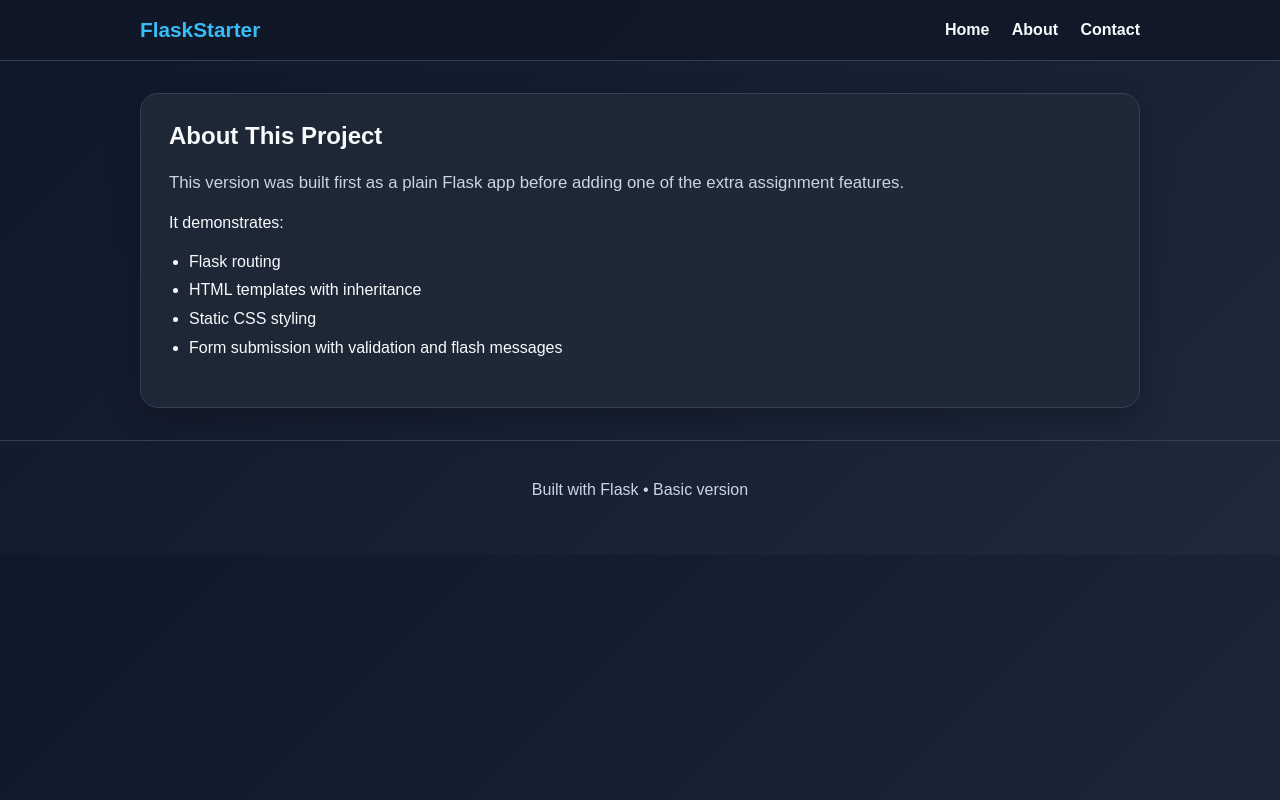
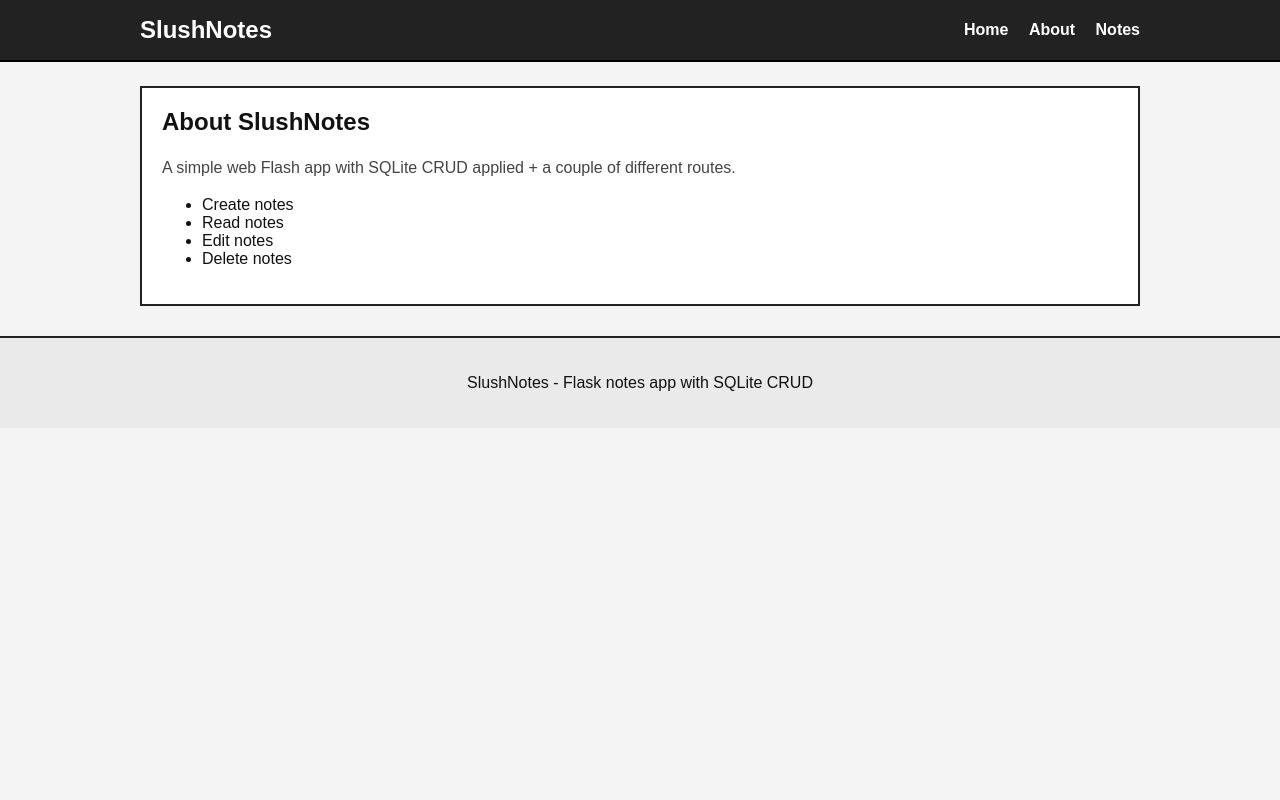
Before and after one commit to CKacha/slushies, a Flask app: template templates/about.html in a window 1280 px wide. Run offline with Flask 3, Linux system fonts and the light colour scheme; the template is opened without the code that fills it, so the values that code supplies are empty; parts of the project's set-up code (start-up, migrations or seed data) failed here and were passed over.

Commit message:
done! Much better and it should work

```diff
--- a/app.py
+++ b/app.py
@@ -1,40 +1,114 @@
-from flask import Flask, render_template, reques, redirect, url_for, flash
+import sqlite3
+from flask import Flask, render_template, request, redirect, url_for, flash, g
 
 app = Flask(__name__)
 app.secret_key = "dev-secret-key"
+DATABASE = "notes.db"
 
-@app.rout("/")
 
+def get_db():
+    if "db" not in g:
+        g.db = sqlite3.connect(DATABASE)
+        g.db.row_factory = sqlite3.Row
+    return g.db
+
+
+def init_db():
+    db = get_db()
+    db.execute("""
+        CREATE TABLE IF NOT EXISTS notes (
+            id INTEGER PRIMARY KEY AUTOINCREMENT,
+            title TEXT NOT NULL,
+            content TEXT NOT NULL
+        )
+    """)
+    db.commit()
+
+
+@app.before_request
+def before_request():
+    init_db()
+
+
+@app.teardown_appcontext
+def close_db(error):
+    db = g.pop("db", None)
+    if db is not None:
+        db.close()
+
+
+@app.route("/")
 def home():
-    features = [
-        "3 working routes",
-        "Shared layout with templates",
-        "Basic stlying",
-        "Contact form + flash message!"
-    ]
-    return render_template("home.html", features=features)
+    return render_template("home.html")
 
-@app.rout("/about")
 
+@app.route("/about")
 def about():
     return render_template("about.html")
 
-@app.route("/contact", methods=["GET", "POST"])
 
-def contact():
+@app.route("/notes", methods=["GET", "POST"])
+def notes():
+    db = get_db()
+
     if request.method == "POST":
-        name = request.form.get("name").strip()
-        email = request.form.get("email").strip()
-        message = request.form.get("message").strip()
+        title = request.form.get("title", "").strip()
+        content = request.form.get("content", "").strip()
 
-        if not name or not email or not message:
-            flash("", "error")
-            return redirect(url_for("contact"))
+        if not title or not content:
+            flash("Please provide both a title and content for the note.", "error")
+            return redirect(url_for("notes"))
 
-        flash(f"Thanks, {name}! Your message has been submitted :) ", "success")
-        return redirect(url_for("contact"))
+        db.execute(
+            "INSERT INTO notes (title, content) VALUES (?, ?)",
+            (title, content)
+        )
+        db.commit()
+        flash("Note added successfully!", "success")
+        return redirect(url_for("notes"))
 
-    return render_template("contact.html")
+    all_notes = db.execute("SELECT * FROM notes ORDER BY id DESC").fetchall()
+    return render_template("notes.html", notes=all_notes)
+
+
+@app.route("/notes/edit/<int:note_id>", methods=["GET", "POST"])
+def edit_note(note_id):
+    db = get_db()
+    note = db.execute("SELECT * FROM notes WHERE id = ?", (note_id,)).fetchone()
+
+    if note is None:
+        flash("Note not found.", "error")
+        return redirect(url_for("notes"))
+
+    if request.method == "POST":
+        title = request.form.get("title", "").strip()
+        content = request.form.get("content", "").strip()
+
+        if not title or not content:
+            flash("Both fields are required.", "error")
+            return redirect(url_for("edit_note", note_id=note_id))
+
+        db.execute(
+            "UPDATE notes SET title = ?, content = ? WHERE id = ?",
+            (title, content, note_id)
+        )
+        db.commit()
+        flash("Note updated successfully.", "success")
+        return redirect(url_for("notes"))
+
+    return render_template("edit_note.html", note=note)
+
+
+@app.route("/notes/delete/<int:note_id>", methods=["POST"])
+def delete_note(note_id):
+    db = get_db()
+    db.execute("DELETE FROM notes WHERE id = ?", (note_id,))
+    db.commit()
+    flash("Note deleted.", "success")
+    return redirect(url_for("notes"))
+
 
 if __name__ == "__main__":
+    with app.app_context():
+        init_db()
     app.run(debug=True)
--- a/requirements.txt
+++ b/requirements.txt
@@ -1 +1 @@
-Flask = 3.1.3
+Flask==3.1.3
--- a/static/style.css
+++ b/static/style.css
@@ -1,16 +1,3 @@
-:root {
-  --bg: #0f172a;
-  --panel: #111827;
-  --card: #1f2937;
-  --text: #f8fafc;
-  --muted: #cbd5e1;
-  --accent: #38bdf8;
-  --accent-dark: #0ea5e9;
-  --danger: #ef4444;
-  --success: #22c55e;
-  --border: #334155;
-}
-
 * {
   box-sizing: border-box;
 }
@@ -18,126 +5,138 @@
 body {
   margin: 0;
   font-family: Arial, Helvetica, sans-serif;
-  background: linear-gradient(135deg, #0f172a, #1e293b);
-  color: var(--text);
+  background: #f4f4f4;
+  color: #111;
 }
 
 .container {
-  width: min(1000px, 92%);
+  width: 90%;
+  max-width: 1000px;
   margin: 0 auto;
 }
 
 .navbar {
-  border-bottom: 1px solid var(--border);
-  background: rgba(17, 24, 39, 0.9);
-  backdrop-filter: blur(8px);
+  background: #222;
+  color: white;
+  border-bottom: 2px solid #000;
 }
 
-.navbar .container {
+.nav-inner {
   display: flex;
   justify-content: space-between;
   align-items: center;
-  padding: 18px 0;
+  padding: 16px 0;
 }
 
 .logo {
-  font-size: 1.3rem;
-  font-weight: 700;
-  color: var(--accent);
+  color: white;
   text-decoration: none;
+  font-size: 24px;
+  font-weight: bold;
 }
 
 .nav-links a {
-  color: var(--text);
+  color: white;
   text-decoration: none;
-  margin-left: 18px;
-  font-weight: 600;
+  margin-left: 16px;
+  font-weight: bold;
 }
 
 .nav-links a:hover {
-  color: var(--accent);
+  text-decoration: underline;
 }
 
 .hero,
-.section,
-.form-card {
-  background: rgba(31, 41, 55, 0.92);
-  border: 1px solid var(--border);
-  border-radius: 18px;
-  padding: 28px;
-  margin: 32px 0;
-  box-shadow: 0 10px 30px rgba(0, 0, 0, 0.25);
+.card,
+.form-card,
+.note {
+  background: white;
+  border: 2px solid #222;
+  padding: 20px;
+  margin: 24px 0;
 }
 
 .hero h1,
-.section h1,
-.form-card h1 {
+.card h1,
+.form-card h1,
+.note h3 {
   margin-top: 0;
 }
 
 .tagline {
-  color: var(--muted);
-  font-size: 1.05rem;
-  line-height: 1.6;
+  color: #444;
+  line-height: 1.5;
 }
 
-.feature-list {
-  padding-left: 20px;
-  line-height: 1.8;
-}
-
-.button {
-  display: inline-block;
-  margin-top: 12px;
-  padding: 12px 18px;
-  border-radius: 10px;
-  background: var(--accent);
-  color: #00111a;
-  text-decoration: none;
-  font-weight: 700;
-}
-
-.button:hover {
-  background: var(--accent-dark);
-  color: white;
+.grid {
+  display: grid;
+  grid-template-columns: 1fr 1fr;
+  gap: 20px;
 }
 
 form {
   display: grid;
-  gap: 14px;
+  gap: 12px;
 }
 
 label {
-  font-weight: 700;
+  font-weight: bold;
 }
 
 input,
 textarea {
   width: 100%;
-  padding: 12px;
-  border-radius: 10px;
-  border: 1px solid var(--border);
-  background: #0b1220;
-  color: white;
+  padding: 10px;
+  border: 2px solid #222;
+  background: white;
+  color: black;
+  font: inherit;
 }
 
 textarea {
-  min-height: 140px;
+  min-height: 120px;
   resize: vertical;
 }
 
-button {
-  padding: 12px 18px;
-  border: none;
-  border-radius: 10px;
-  background: var(--accent);
-  font-weight: 700;
+button,
+.button,
+.button-secondary,
+.button-danger {
+  display: inline-block;
+  padding: 10px 14px;
+  border: 2px solid #222;
+  background: #e5e5e5;
+  color: black;
+  text-decoration: none;
+  font-weight: bold;
   cursor: pointer;
+  font: inherit;
 }
 
-button:hover {
-  background: var(--accent-dark);
-  color: white;
+button:hover,
+.button:hover,
+.button-secondary:hover,
+.button-danger:hover {
+  background: #d4d4d4;
+}
+
+.note-list {
+  display: grid;
+  gap: 14px;
+}
+
+.note p {
+  white-space: pre-wrap;
+}
+
+.note-actions {
+  display: flex;
+  gap: 10px;
+  margin-top: 12px;
+}
+
+.inline-form {
+  display: inline;
 }
 
 .flash-wrap {
@@ -145,25 +144,42 @@ button:hover {
 }
 
 .flash {
-  padding: 12px 14px;
-  border-radius: 12px;
+  padding: 12px;
+  border: 2px solid #222;
   margin-bottom: 10px;
-  font-weight: 700;
+  font-weight: bold;
+  background: #eee;
 }
 
 .flash.success {
-  background: rgba(34, 197, 94, 0.18);
-  border: 1px solid var(--success);
+  background: #dff0d8;
 }
 
 .flash.error {
-  background: rgba(239, 68, 68, 0.18);
-  border: 1px solid var(--danger);
+  background: #f2dede;
 }
 
 .footer {
-  border-top: 1px solid var(--border);
-  padding: 24px 0 40px;
-  color: var(--muted);
+  margin-top: 30px;
+  padding: 20px 0;
+  border-top: 2px solid #222;
   text-align: center;
+  background: #eaeaea;
 }
+
+@media (max-width: 700px) {
+  .grid {
+    grid-template-columns: 1fr;
+  }
+
+  .nav-inner {
+    flex-direction: column;
+    align-items: flex-start;
+    gap: 10px;
+  }
+
+  .nav-links a {
+    margin-left: 0;
+    margin-right: 12px;
+  }
+}
--- a/templates/about.html
+++ b/templates/about.html
@@ -1,22 +1,18 @@
 {% extends "base.html" %}
 
-{% block title %}About{% endblock %}
+{% block title %}About - SlushNotes{% endblock %}
 
 {% block content %}
-<section class="section">
-  <h1>About This Project</h1>
+<section class="card">
+  <h1>About SlushNotes</h1>
   <p class="tagline">
-    This version was built first as a plain Flask app before adding one of the
-    extra assignment features.
+    A simple web Flash app with SQLite CRUD applied + a couple of different routes.
   </p>
-  <p>
-    It demonstrates:
-  </p>
-  <ul class="feature-list">
-    <li>Flask routing</li>
-    <li>HTML templates with inheritance</li>
-    <li>Static CSS styling</li>
-    <li>Form submission with validation and flash messages</li>
+  <ul>
+    <li>Create notes</li>
+    <li>Read notes</li>
+    <li>Edit notes</li>
+    <li>Delete notes</li>
   </ul>
 </section>
 {% endblock %}
--- a/templates/base.html
+++ b/templates/base.html
@@ -3,17 +3,17 @@
 <head>
   <meta charset="UTF-8">
   <meta name="viewport" content="width=device-width, initial-scale=1.0">
-  <title>{% block title %}Flask App{% endblock %}</title>
+  <title>{% block title %}SlushNotes{% endblock %}</title>
   <link rel="stylesheet" href="{{ url_for('static', filename='style.css') }}">
 </head>
 <body>
   <nav class="navbar">
-    <div class="container">
-      <a class="logo" href="{{ url_for('home') }}">FlaskStarter</a>
+    <div class="container nav-inner">
+      <a class="logo" href="{{ url_for('home') }}">SlushNotes</a>
       <div class="nav-links">
         <a href="{{ url_for('home') }}">Home</a>
         <a href="{{ url_for('about') }}">About</a>
-        <a href="{{ url_for('contact') }}">Contact</a>
+        <a href="{{ url_for('notes') }}">Notes</a>
       </div>
     </div>
   </nav>
@@ -34,7 +34,7 @@
 
   <footer class="footer">
     <div class="container">
-      <p>Built with Flask • Basic version</p>
+      <p>SlushNotes - Flask notes app with SQLite CRUD</p>
     </div>
   </footer>
 </body>
```
Also changed, not shown: templates/edit_note.html (added, +26 -0 lines), templates/home.html (+4 -13 lines), templates/notes.html (added, +49 -0 lines), README.md, notes.db (added).
